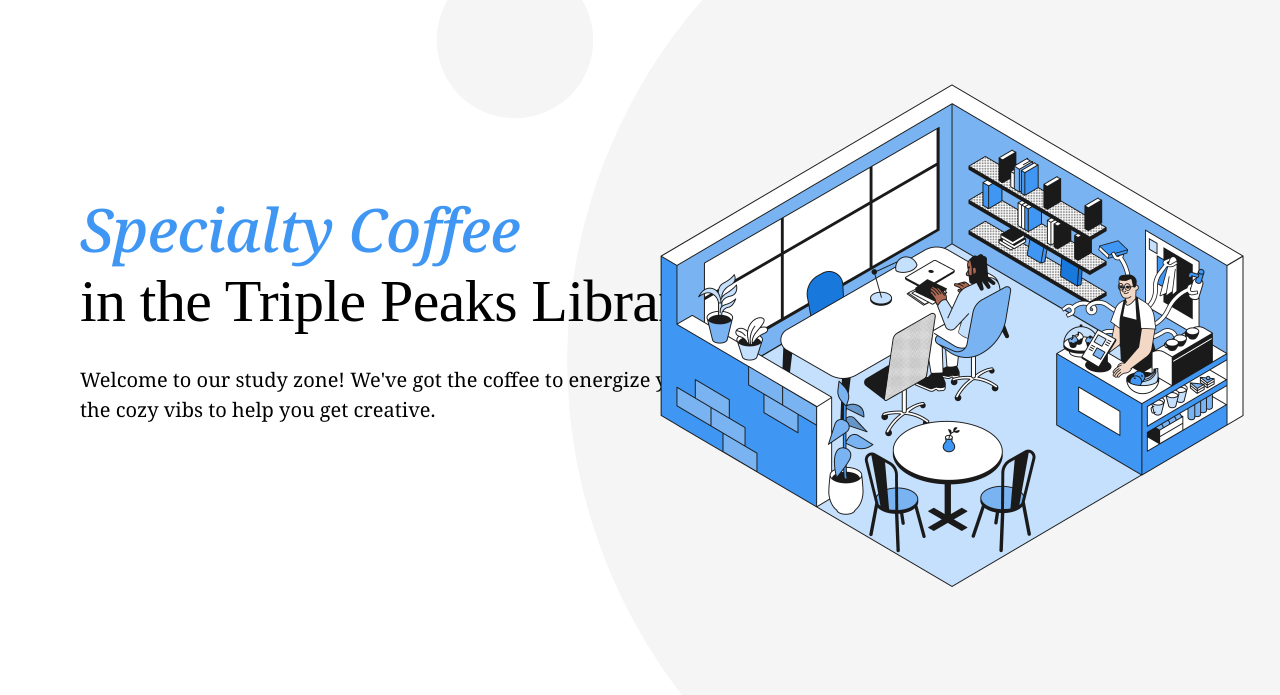
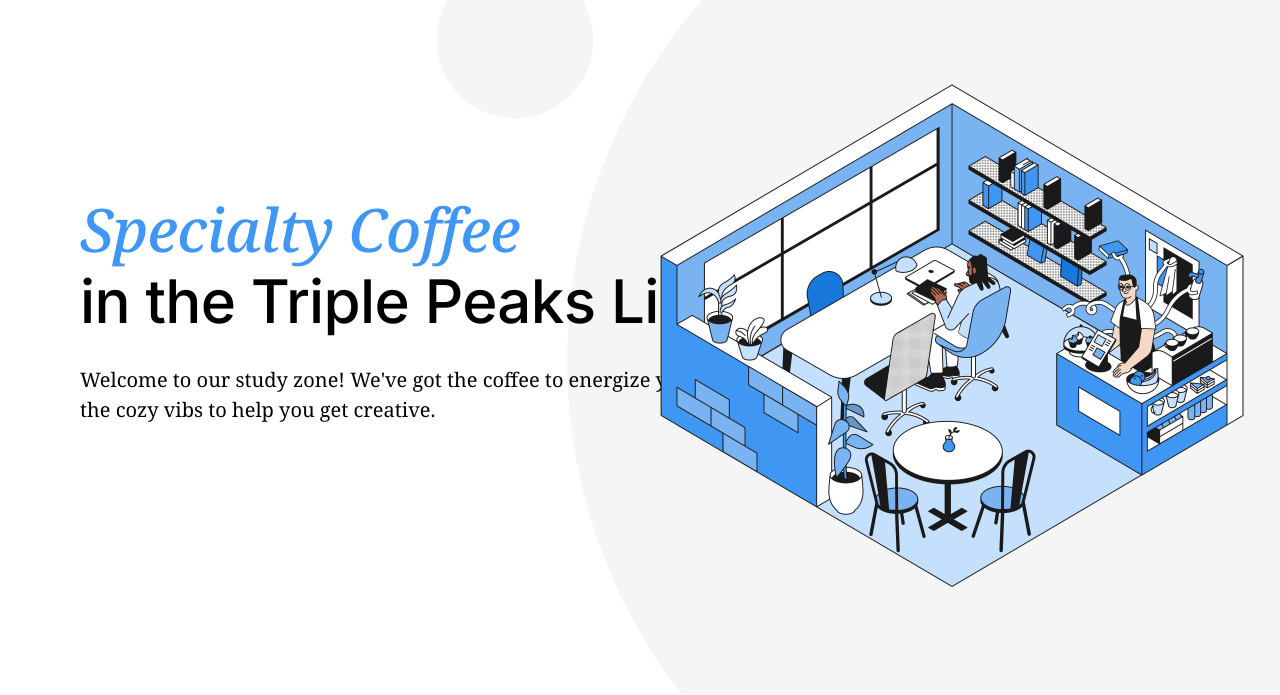
Before and after one commit to huntermelrose831/se_project_coffeeshop, a plain HTML site: page index.html in a window 1280 px wide. Shown: the part 72-767 px from the top of the page. Drawn offline with Linux system fonts and the light colour scheme.

Commit message:
final stage beginnings

```diff
--- a/pages/index.css
+++ b/pages/index.css
@@ -1,11 +1,5 @@
-.page {
-  min-width: 1100px;
-  max-width: 1600px;
-  margin: auto;
-  font-family: "Inter", Arial, sans-serif;
-  font-size: 16px;
-  line-height: 20px;
-}
+@import url(../blocks/page.css);
+
 .header {
   padding: 30px 80px 40px;
   position: relative;
@@ -24,7 +18,7 @@
 .header__title {
   margin: 183px 0 0;
   max-width: 729px;
-  font-family: "Inter, Arial, sans-serif";
+  font-family: "Inter", Arial, sans-serif;
   font-weight: 500;
   font-size: 60px;
   line-height: 72px;
@@ -56,7 +50,7 @@
 }
 .header__paragraph {
   margin: 0;
-  font-family: "Inter, Arial, sans-serif";
+  font-family: "Inter", Arial, sans-serif;
   font-style: normal;
   font-weight: 500;
   font-size: 16px;
```
